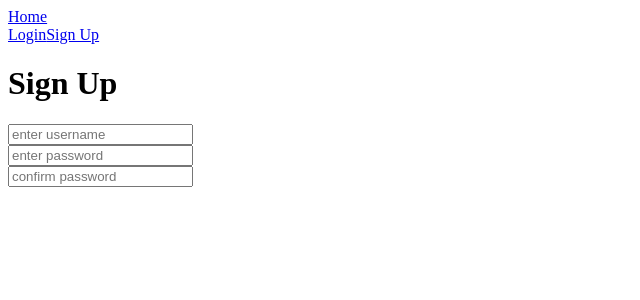
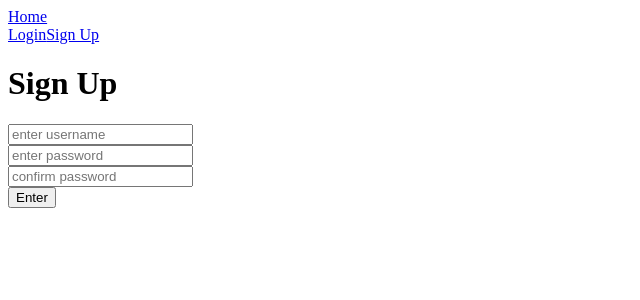
Before and after one commit to Uthaeus/recipeapp1, a React (Create React App) app: page /auth/signup in a window 1280 px wide. Shown: the top 300 px of the page, without its empty margins (0-640 px from the left). Built offline with nearby package versions, Linux system fonts and the light colour scheme.

Commit message:
successful form submit for signup

```diff
--- a/package.json
+++ b/package.json
@@ -6,7 +6,9 @@
     "@testing-library/jest-dom": "^5.17.0",
     "@testing-library/react": "^13.4.0",
     "@testing-library/user-event": "^13.5.0",
+    "bootstrap": "^5.3.2",
     "react": "^18.2.0",
+    "react-bootstrap": "^2.9.2",
     "react-dom": "^18.2.0",
     "react-hook-form": "^7.49.2",
     "react-router": "^6.21.1",
--- a/src/components/auth/signup.js
+++ b/src/components/auth/signup.js
@@ -43,6 +43,8 @@ function Signup() {
                     />
                     { errors.password_confirmation && <span>This field is required</span>}
                 </div>
+
+                <button type='submit'>Enter</button>
             </form>
         </div>
     );
```
Also changed, not shown: 1 other file (tests, documents, lock files or other folders).
